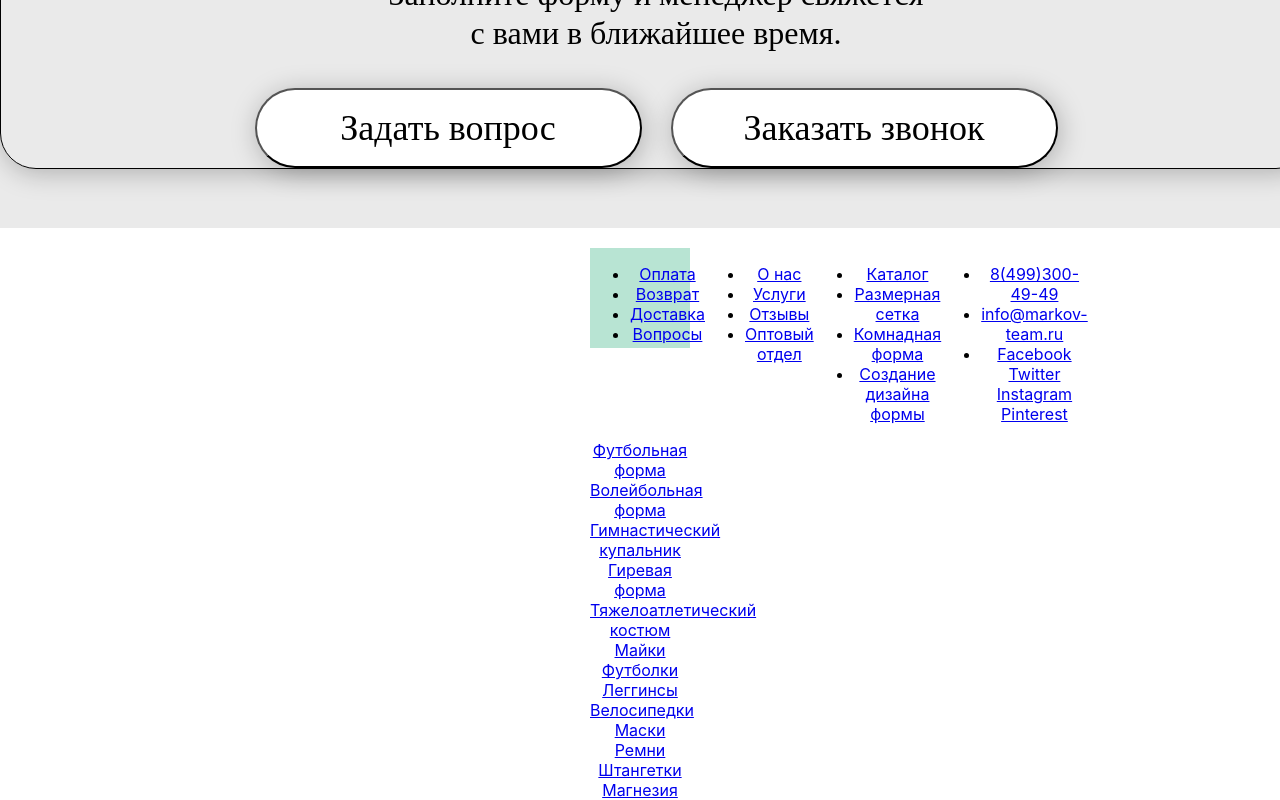
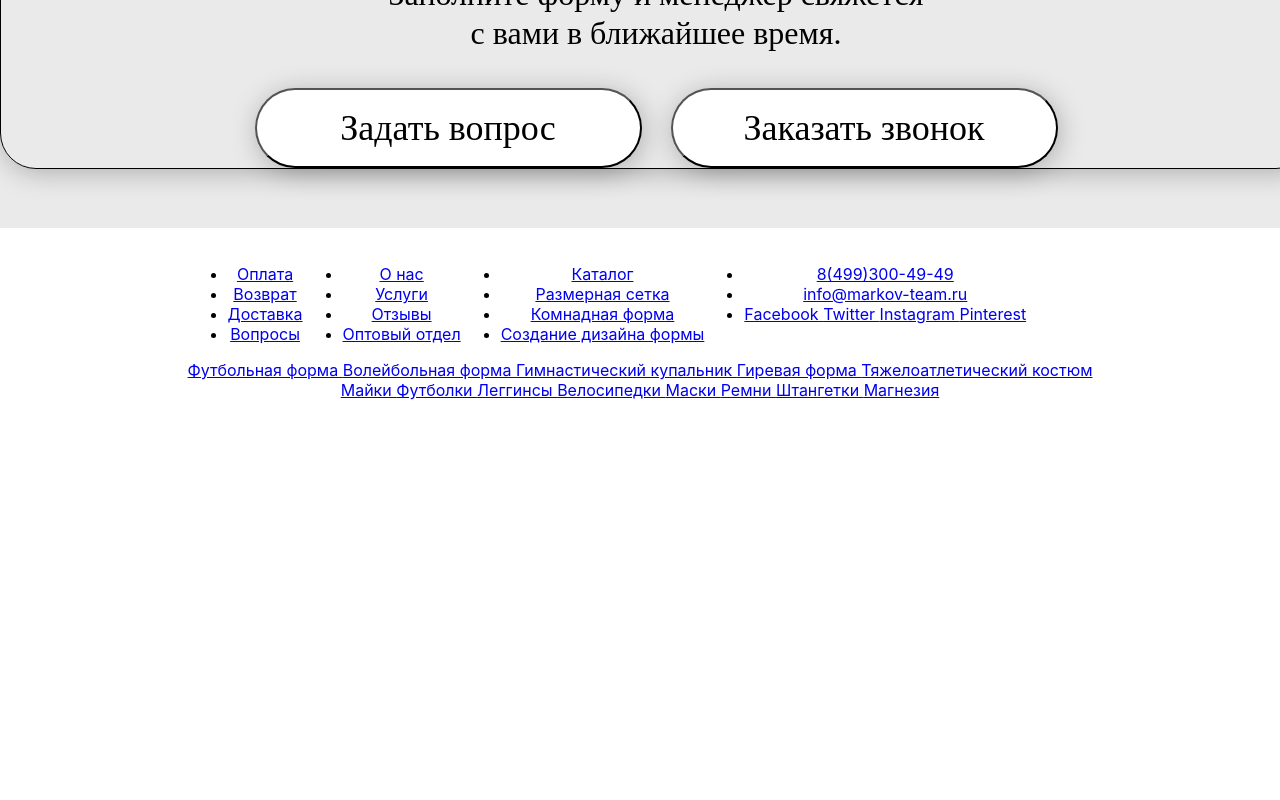
Before and after one commit to JuniorJS7/ro, a React (Create React App) app: page / in a window 1280 px wide. Shown: the part 3013-3813 px from the top of the page. After the commit the page ends 3433 px from the top, so only its background shows below. Built offline with nearby package versions, Linux system fonts and the light colour scheme.

Commit message:
Update _footer.scss

```diff
--- a/src/components/Footer/_footer.scss
+++ b/src/components/Footer/_footer.scss
@@ -1,7 +1,5 @@
 .footer {
-  width: 100px;
-  height: 100px;
   margin: 20px;
   color: black;
-  background-color: rgb(184, 228, 211);
+  background-color: white;
 }
```
